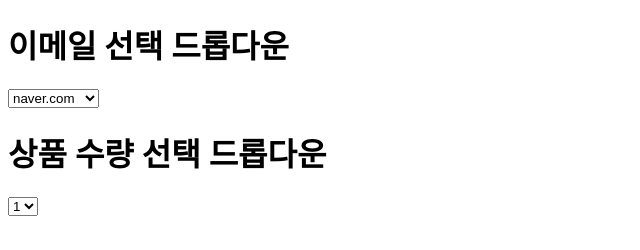
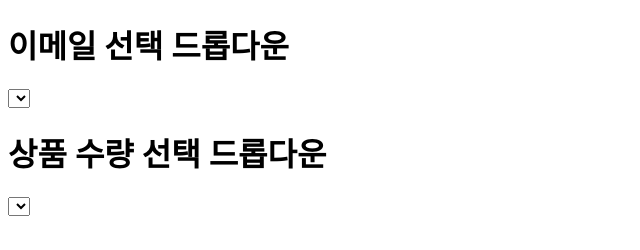
Before and after one commit to jyryuitpro/learn-typescript-master, a plain HTML site: page example/dropdown-generic.html in a window 1280 px wide. Shown: the whole page, without its empty margins (0-640 px from the left). Drawn offline with Linux system fonts and the light colour scheme.

Commit message:
제네릭 실전 예제 살펴보기 - 예제 설명

```diff
--- a/example/dropdown-generic.html
+++ b/example/dropdown-generic.html
@@ -9,17 +9,17 @@
     <div>
       <h1>이메일 선택 드롭다운</h1>
       <select id="email-dropdown">
-        <option value="naver.com" selected>naver.com</option>
-        <option value="google.com">google.com</option>
-        <option value="hanmail.net">hanmail.net</option>
+<!--        <option value="naver.com" selected>naver.com</option>-->
+<!--        <option value="google.com">google.com</option>-->
+<!--        <option value="hanmail.net">hanmail.net</option>-->
       </select>
     </div>
     <div>
       <h1>상품 수량 선택 드롭다운</h1>
       <select id="product-dropdown">
-        <option value="1" selected>1</option>
-        <option value="2">2</option>
-        <option value="3">3</option>
+<!--        <option value="1" selected>1</option>-->
+<!--        <option value="2">2</option>-->
+<!--        <option value="3">3</option>-->
       </select>
     </div>
   </body>
```
